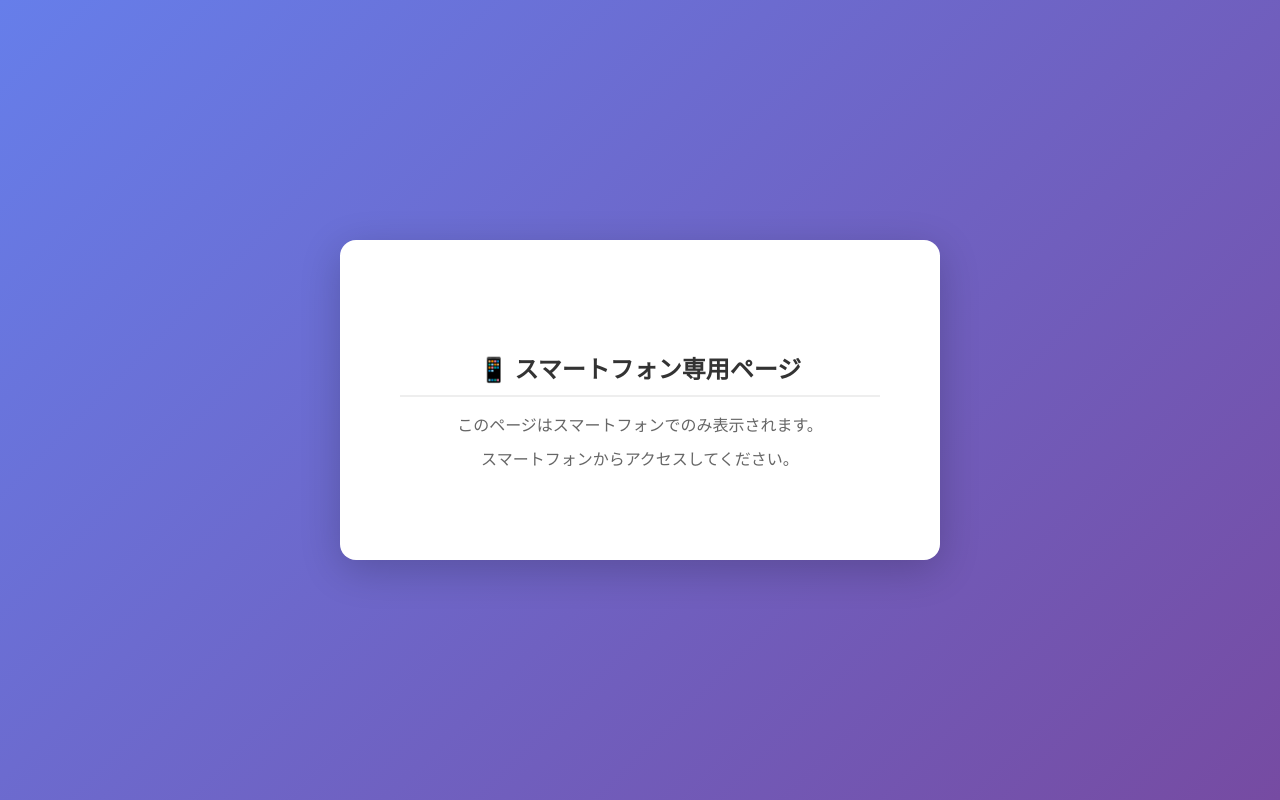
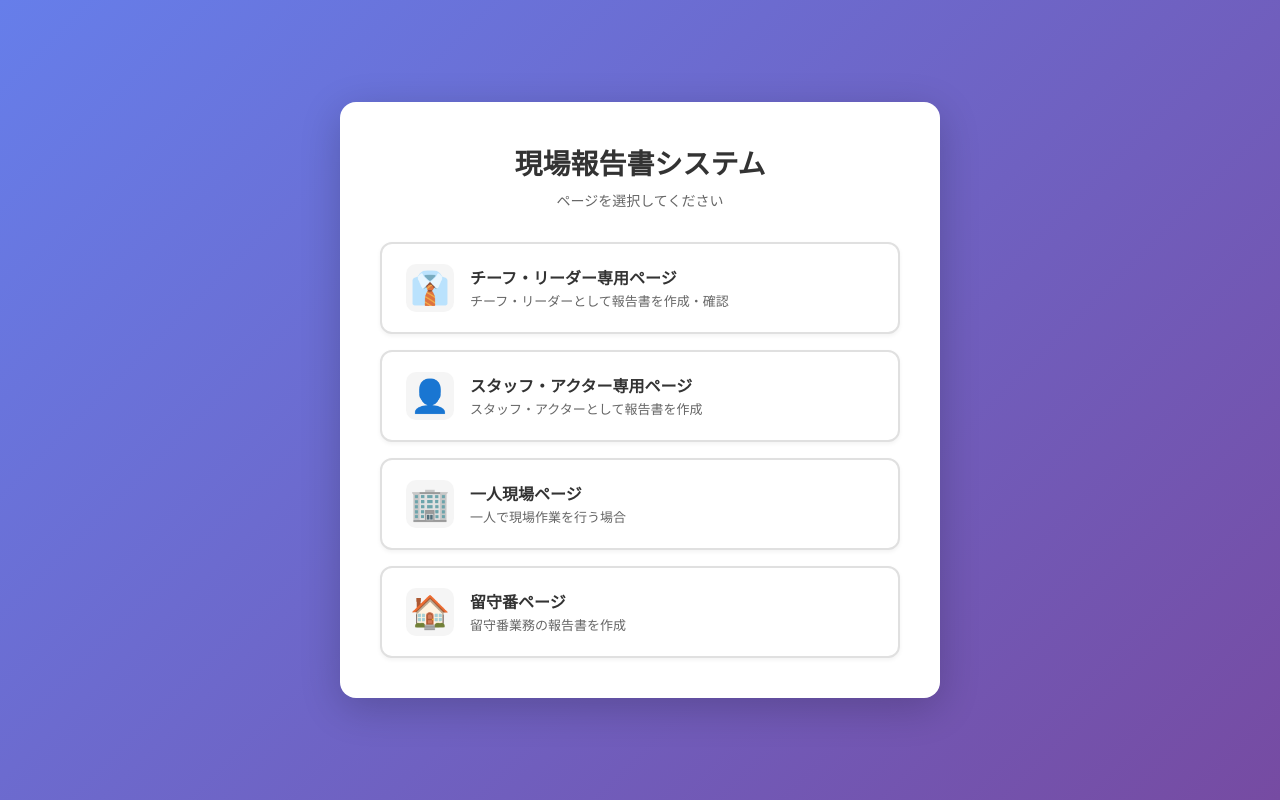
Before and after one commit to itoshu008/GENBAREPOT, a React (Vite) app in the folder client/: page /genbareport/select in a window 1280 px wide. Built offline with nearby package versions, Linux system fonts and the light colour scheme; no server answers.

Commit message:
セレクトページをPCでも開けるように変更（スマホサイズのレイアウトで表示）

```diff
--- a/client/src/pages/SelectPage.css
+++ b/client/src/pages/SelectPage.css
@@ -14,6 +14,7 @@
   max-width: 600px;
   width: 100%;
   box-shadow: 0 10px 40px rgba(0, 0, 0, 0.2);
+  margin: 0 auto;
 }
 
 .select-container h1 {
@@ -128,28 +129,11 @@
   background: #ffa500;
 }
 
-.desktop-message {
-  text-align: center;
-  padding: 40px 20px;
-}
-
-.desktop-message h2 {
-  font-size: 24px;
-  color: #333;
-  margin-bottom: 16px;
-}
-
-.desktop-message p {
-  font-size: 16px;
-  color: #666;
-  margin: 8px 0;
-  line-height: 1.6;
-}
-
-/* デスクトップ表示を非表示（スマホ専用） */
+/* PCでもスマホサイズのレイアウトで表示 */
 @media (min-width: 769px) {
-  .select-page:not(:has(.desktop-message)) {
-    display: none;
+  .select-container {
+    max-width: 600px;
+    padding: 40px;
   }
 }
 
--- a/client/src/pages/SelectPage.tsx
+++ b/client/src/pages/SelectPage.tsx
@@ -1,38 +1,8 @@
 import { useNavigate } from "react-router-dom";
-import { useEffect, useState } from "react";
 import "./SelectPage.css";
 
 function SelectPage() {
   const navigate = useNavigate();
-  const [isMobile, setIsMobile] = useState(false);
-
-  useEffect(() => {
-    // スマホ判定（画面幅768px以下、またはタッチデバイス）
-    const checkMobile = () => {
-      const isMobileDevice = window.innerWidth <= 768 ||
-                            ('ontouchstart' in window) ||
-                            (navigator.maxTouchPoints > 0);
-      setIsMobile(isMobileDevice);
-    };
-
-    checkMobile();
-    window.addEventListener('resize', checkMobile);
-    return () => window.removeEventListener('resize', checkMobile);
-  }, []);
-
-  if (!isMobile) {
-    return (
-      <div className="select-page">
-        <div className="select-container">
-          <div className="desktop-message">
-            <h2>📱 スマートフォン専用ページ</h2>
-            <p>このページはスマートフォンでのみ表示されます。</p>
-            <p>スマートフォンからアクセスしてください。</p>
-          </div>
-        </div>
-      </div>
-    );
-  }
 
   return (
     <div className="select-page">
```
